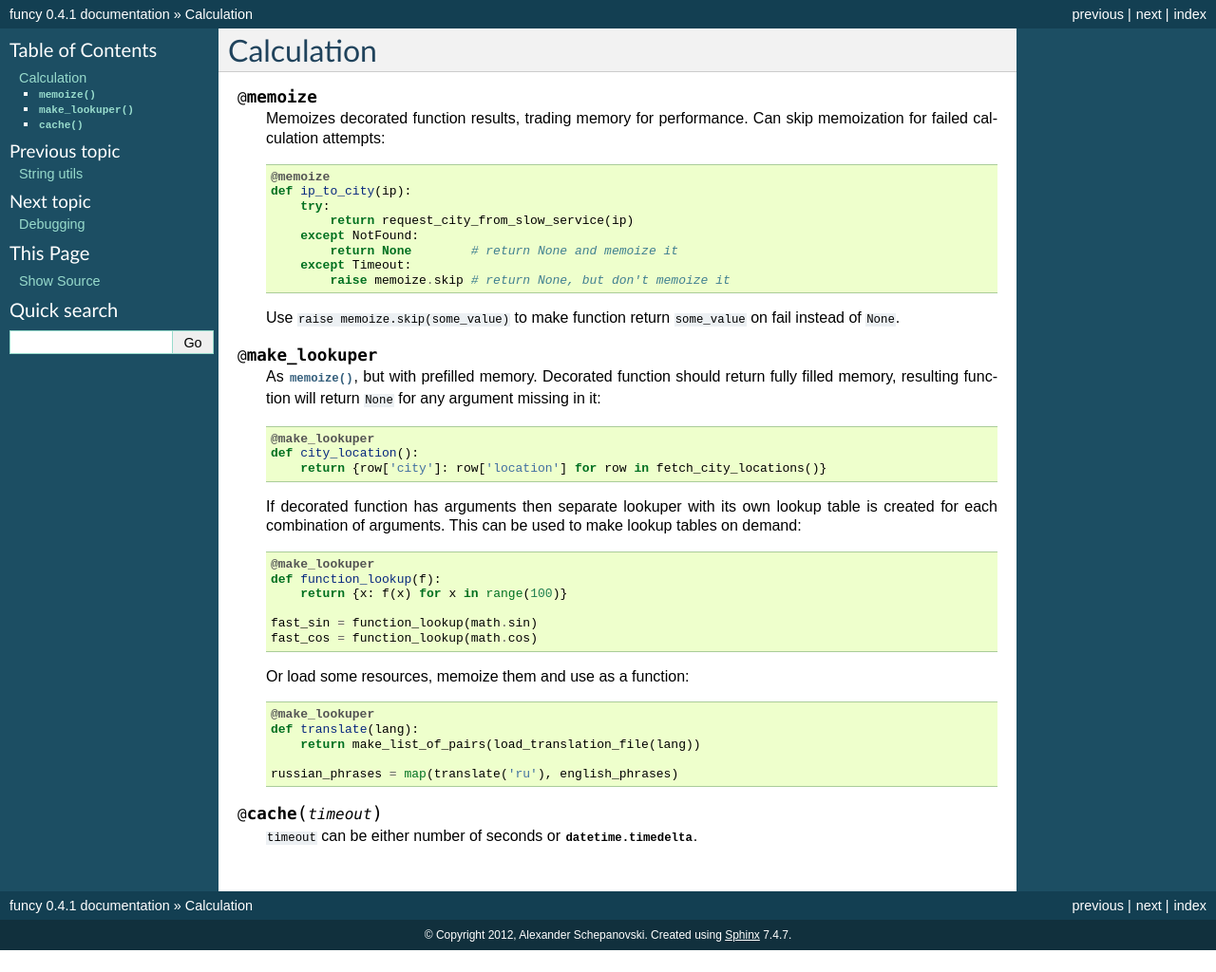
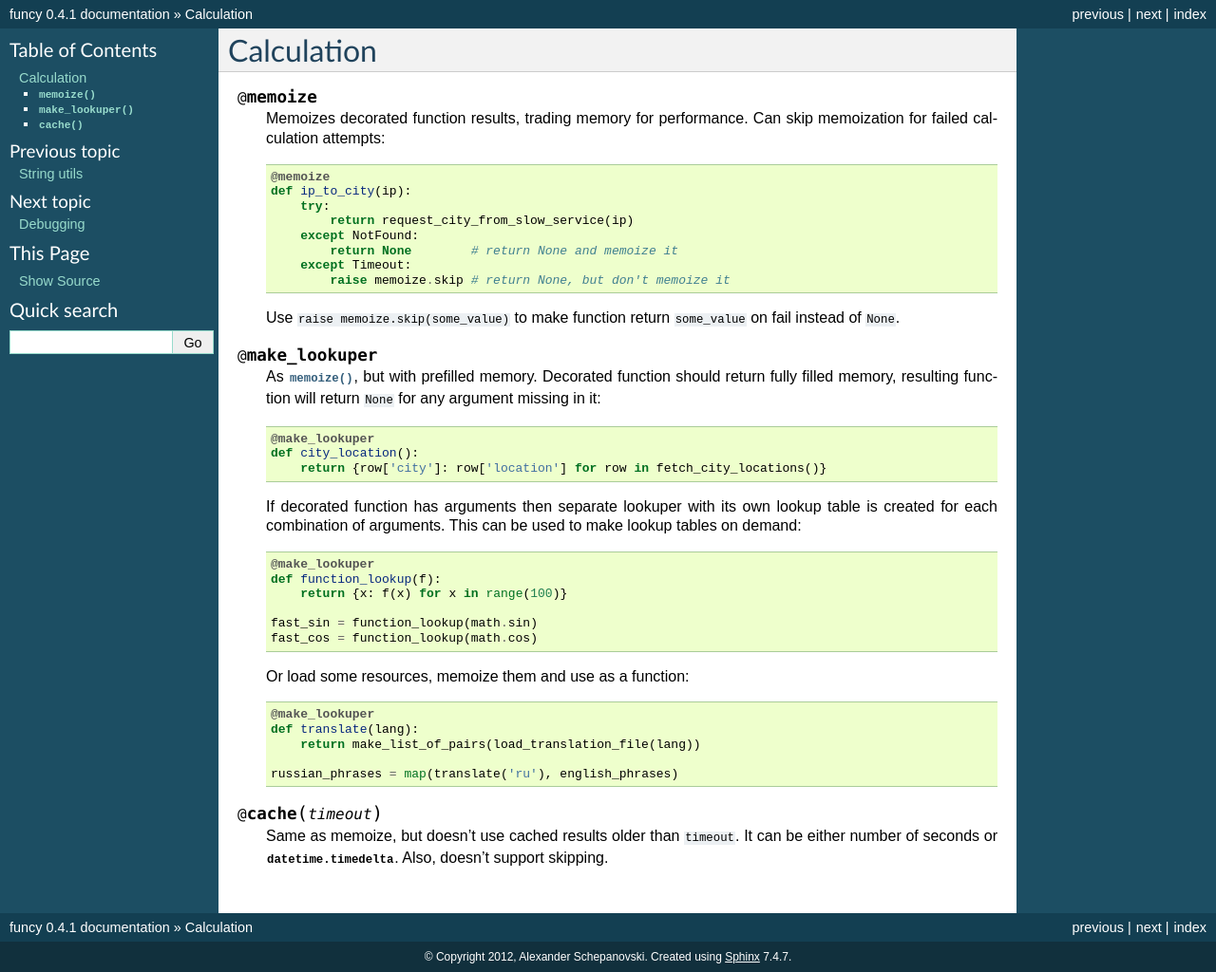
Before and after one commit to Jamaal224/funcy, a Sphinx documentation site: the page built from docs/calc.rst, in a window 1280 px wide. Shown: the whole page at 95% size. Built offline with Sphinx 7.4.7, drawn with Linux system fonts in a browser that asks for light colours; pages that are not in the unit, such as notebooks, are missing from menus; before the commit the page ends 1001 px from its top, so only the background shows below that.

Commit message:
Better docs for @cache

```diff
--- a/docs/calc.rst
+++ b/docs/calc.rst
@@ -46,4 +46,4 @@ Calculation
 
 .. decorator:: cache(timeout)
 
-    ``timeout`` can be either number of seconds or :class:`datetime.timedelta`.
+    Same as memoize, but doesn't use cached results older than ``timeout``. It can be either number of seconds or :class:`datetime.timedelta`. Also, doesn't support skipping.
```
